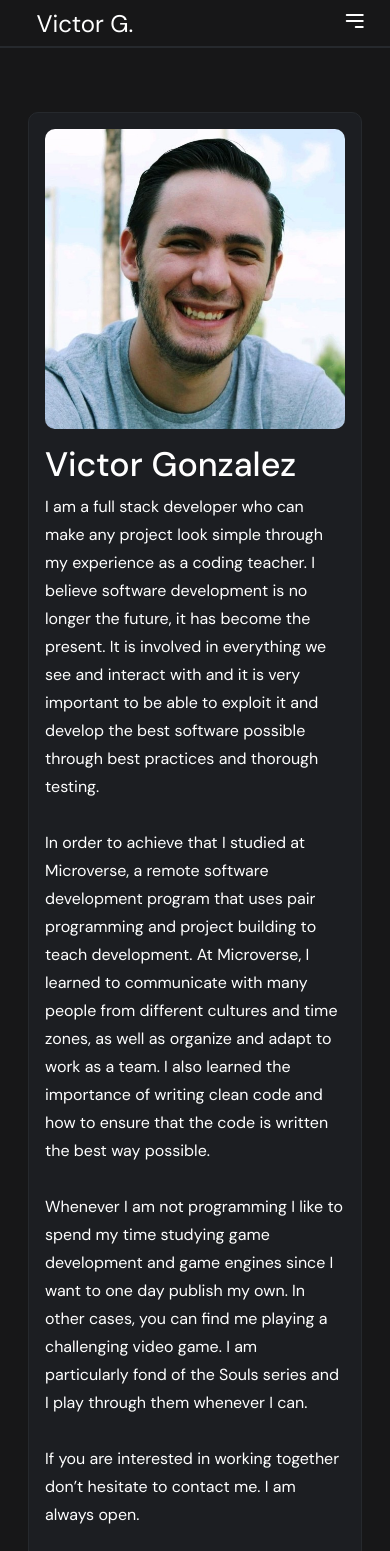
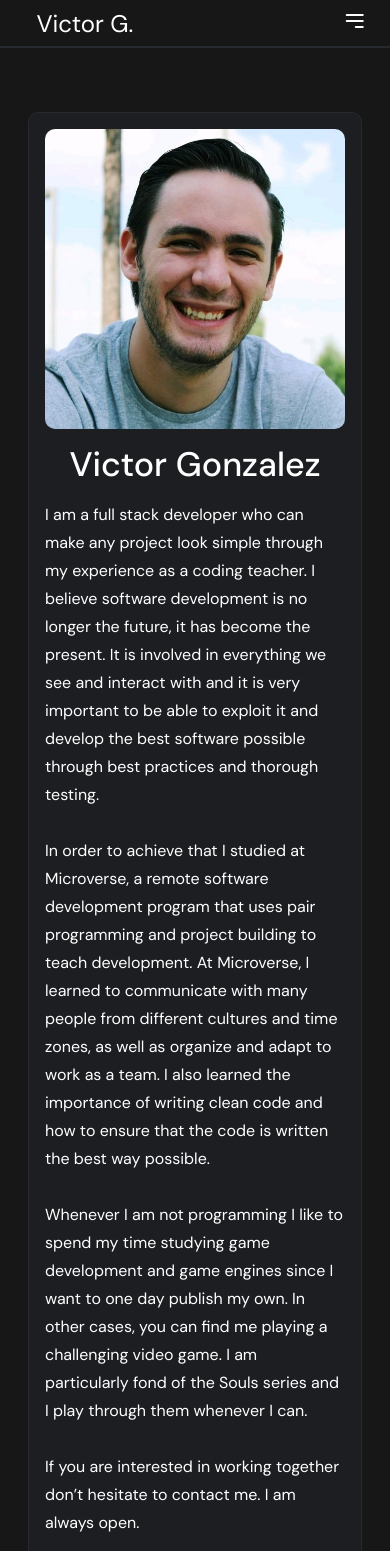
Before and after one commit to Vgonma/Profesional-Portfolio, a React (Vite) app: page /about in a window 390 px wide. Shown: the top 1551 px of the page. Built offline with nearby package versions, Linux system fonts and the light colour scheme.

Commit message:
Fix style issues

```diff
--- a/src/App.css
+++ b/src/App.css
@@ -182,7 +182,6 @@ img {
   display: flex;
   justify-content: center;
   align-items: center;
-  /* padding: 8rem; */
   margin: 4rem;
 }
 
@@ -299,6 +298,8 @@ img {
   align-items: flex-start;
   gap: 2rem;
   padding: 2rem;
+  padding-bottom: 5rem;
+  border-bottom: 1px solid var(--border);
 }
 
 .projects-container > * {
@@ -363,6 +364,31 @@ img {
   padding: 3px 5px;
   background-color: #ffffff1a;
   font-size: 14px;
+}
+
+
+.about-page-card {
+  display: grid;
+  grid-template-columns: repeat(2, 1fr);
+  grid-auto-flow: row;
+  row-gap: 1rem;
+  border: 1px solid var(--border);
+  border-radius: 10px;
+  background-color: var(--fillilng);
+  padding: 1rem;
+  max-width: 1000px;
+  align-items: flex-end;
+  justify-items: center;
+}
+
+.about-page-card-text-container {
+  grid-column: 1/-1;
+  display: flex;
+  flex-direction: column;
+  gap: 0.5rem;
+  font-size: 16px;
+  justify-content: center;
+  align-items: center;
 }
 
 .my-skills-container {
@@ -448,6 +474,7 @@ img {
   border: 1px solid var(--grey);
   border-radius: 5px;
   padding: 1rem 20px;
+  width: 100%;
   max-width: 400px;
 }
 
@@ -573,6 +600,10 @@ img {
     align-items: center;
   }
 
+  .about-page-card {
+    grid-template-columns: 1fr;
+  }
+
   .about-card-img-container {
     margin: auto;
   }
@@ -590,7 +621,7 @@ img {
   .footer {
     display: grid;
     grid-auto-flow: row;
-    gap: 2rem;
+    gap: 1rem;
   }
 
   .footer-subsection {
@@ -620,7 +651,6 @@ img {
     gap: 2rem;
   }
 
-
   .success-message {
     height: 90vh;
   }
--- a/src/components/Footer.jsx
+++ b/src/components/Footer.jsx
@@ -26,7 +26,9 @@ function Footer() {
         </div>
 
         <div className="footer-subsection">
-          <Link to="contact" className="footer-header" onClick={scrollTop}>Contact</Link>
+          <div>
+            <NavLink to="contact" className="footer-header" onClick={scrollTop}>Contact</NavLink>
+          </div>
           <div className="social-icons-container">
             <a href="https://www.linkedin.com/in/victor-gonzalez-massimi/" target="_blank"><img src={LinkedIn} alt="LinkedIn" /></a>
             <a href="https://github.com/Vgonma" target="_blank"><img src={GitHub} alt="GitHub" /></a>
--- a/src/components/pages/AboutPage.jsx
+++ b/src/components/pages/AboutPage.jsx
@@ -1,5 +1,6 @@
 import React from 'react'
 import {Link} from 'react-router-dom'
+import { Fade } from 'react-reveal'
 // Component imports
 import Me from '../../assets/images/Vic_smile.jpg'
 import RightArrow from '../../assets/icons/arrow-right.svg'
@@ -14,14 +15,15 @@ import world from '../../assets/icons/worldwide.png'
 function AboutPage() {
 
   return (
+    <Fade top distance="5%">
       <div className="about-page-container">
         <div className="about-card-container">
-        <div className="about-card">
+          <div className="about-page-card">
             <div className="about-card-img-container">
               <img className="about-card-me" src={Me} alt="Victor Gonzalez" />
             </div>
-        <section className="about-card-text-container">
             <h3 className="about-card-title title--big">Victor Gonzalez</h3>
+            <section className="about-page-card-text-container">
               <p className="about-card-p">
               I am a full stack developer who can make any project look simple through my experience as a coding teacher. I believe software development is no longer the future, it has become the present. It is involved in everything we see and interact with and it is very important to be able to exploit it and develop the best software possible through best practices and thorough testing.
       <br/><br/>
@@ -41,6 +43,9 @@ function AboutPage() {
         </div>
         <section className="my-skills-container">
           <h2  className="my-skills-title">My Skills</h2>
+          <Fade top distance="5%">
+
+
           <div className="skills-grid">
             <Skill
               title="Frontend and Backend"
@@ -73,8 +78,10 @@ function AboutPage() {
               text="I can work with people from all over the world using various platforms like Zoom, Microsoft Teams, Skype, Discord and more."
             />
           </div>
+          </Fade>
         </section>
       </div>
+    </Fade>
   )
 }
 
--- a/src/components/pages/ContactPage.jsx
+++ b/src/components/pages/ContactPage.jsx
@@ -1,6 +1,7 @@
 import React from 'react'
 import { useForm, ValidationError } from '@formspree/react';
 import { Link } from 'react-router-dom';
+import { Fade } from 'react-reveal'
 
 
 
@@ -19,6 +20,7 @@ function ContactPage() {
       );
   }
   return (
+    <Fade top distance="5%">
       <div className="contact-page-container">
         <div className="title-container">
           <h1 className="title title--big">Contact Me</h1>
@@ -45,6 +47,7 @@ function ContactPage() {
 
         </div>
       </div>
+    </Fade>
   )
 }
 
--- a/src/components/pages/MainPage.jsx
+++ b/src/components/pages/MainPage.jsx
@@ -7,6 +7,7 @@ import AboutMe from '../AboutMe'
 import ProjectCard from '../ProjectCard'
 import projectImage from '../../assets/images/projectImage.svg';
 import arrow from '../../assets/icons/arrow-right.svg'
+import ContactPage from './ContactPage'
 
 function MainPage() {
   return (
@@ -37,6 +38,7 @@ function MainPage() {
               <ProjectCard title="Project 2" image={projectImage} tech={['React', 'HTML&CSS', 'JavaScript']}/>
               <Link to='projects' className="btn btn--blue btn--l">More Projects <img src={arrow} alt="arrow" /></Link>
           </article>
+          <ContactPage />
       </Fade>
     </>
   )
```
Lines whose indentation alone changed are shown as unchanged.
